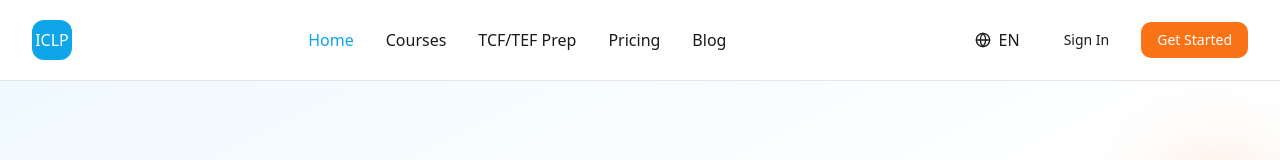
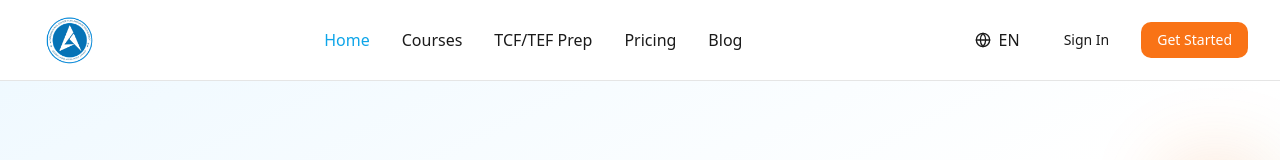
Before and after one commit to Bokantii/learn_with_amara, a Next.js app: page / in a window 1280 px wide. Shown: the top 160 px of the page. Built offline with nearby package versions, Linux system fonts and the light colour scheme.

Commit message:
Updated logo image

```diff
--- a/components/Footer.tsx
+++ b/components/Footer.tsx
@@ -1,7 +1,7 @@
 import { Facebook, Twitter, Linkedin, Youtube, Mail } from 'lucide-react';
 import { Button } from './ui/button';
 import { Input } from './ui/input';
-
+import logo from '../assets/logo.png';
 interface FooterProps {
   onNavigate: (page: string) => void;
 }
@@ -21,9 +21,10 @@ export function Footer({ onNavigate }: FooterProps) {
           {/* Brand */}
           <div className="space-y-4">
             <div className="flex items-center gap-2">
-              <div className="w-10 h-10 bg-primary rounded-lg flex items-center justify-center">
+              {/* <div className="w-10 h-10 bg-primary rounded-lg flex items-center justify-center">
                 <span className="text-white">ICLP</span>
-              </div>
+              </div> */}
+                <img src={logo.src} alt="ICLP Logo" className="w-18 h-18 object-contain" />
             </div>
             <p className="text-muted-foreground">
               International Center for Language Proficiency - Master any language, anywhere.
--- a/components/Header.tsx
+++ b/components/Header.tsx
@@ -33,9 +33,10 @@ export function Header({ onNavigate, currentPage }: HeaderProps) {
             onClick={() => onNavigate('home')}
             className="flex items-center gap-2 hover:opacity-80 transition-opacity"
           >
-            <div className="w-10 h-10 bg-primary rounded-lg flex items-center justify-center">
+            {/* <div className="w-10 h-10 bg-primary rounded-lg flex items-center justify-center">
               <span className="text-white">ICLP</span>
-            </div>
+            </div> */}
+            <img src={logo.src} alt="ICLP Logo" className="w-18 h-18 object-contain" />
 
           </button>
 
```
